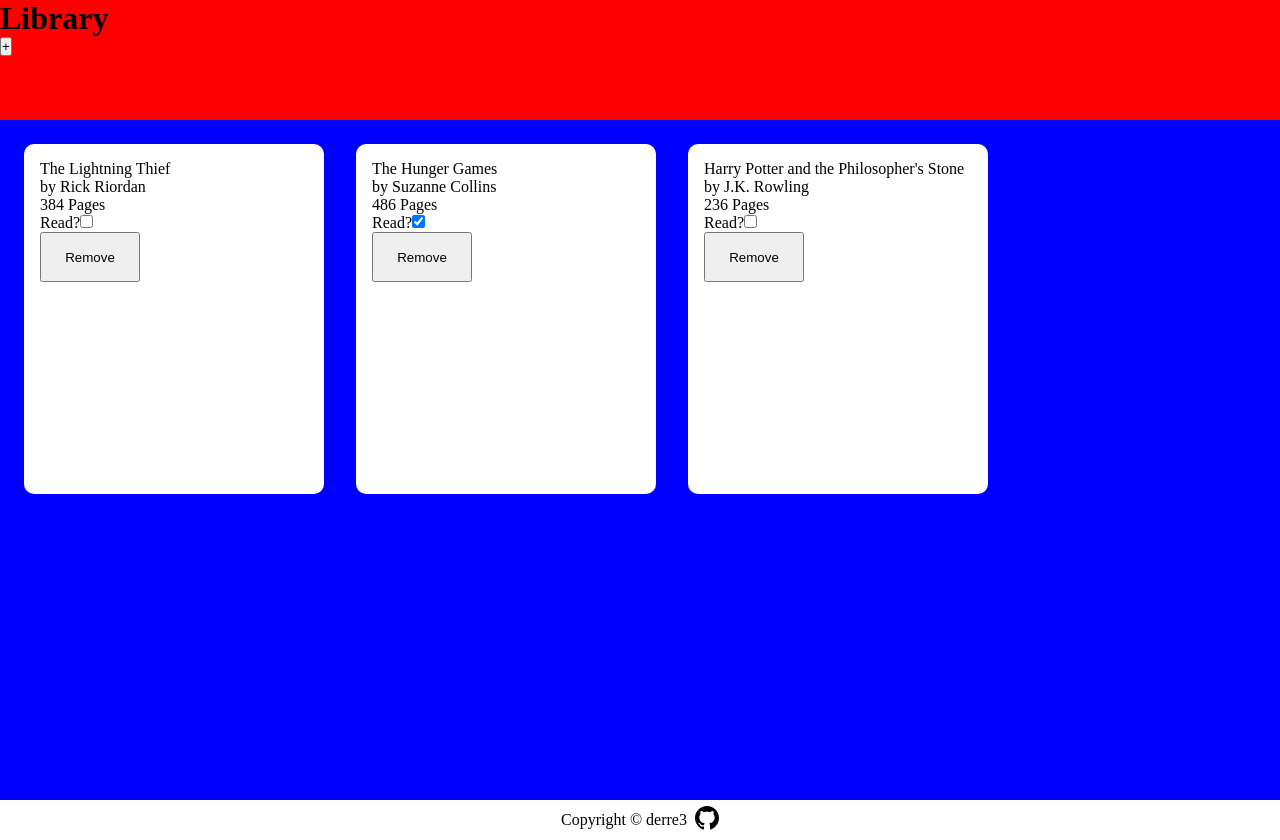
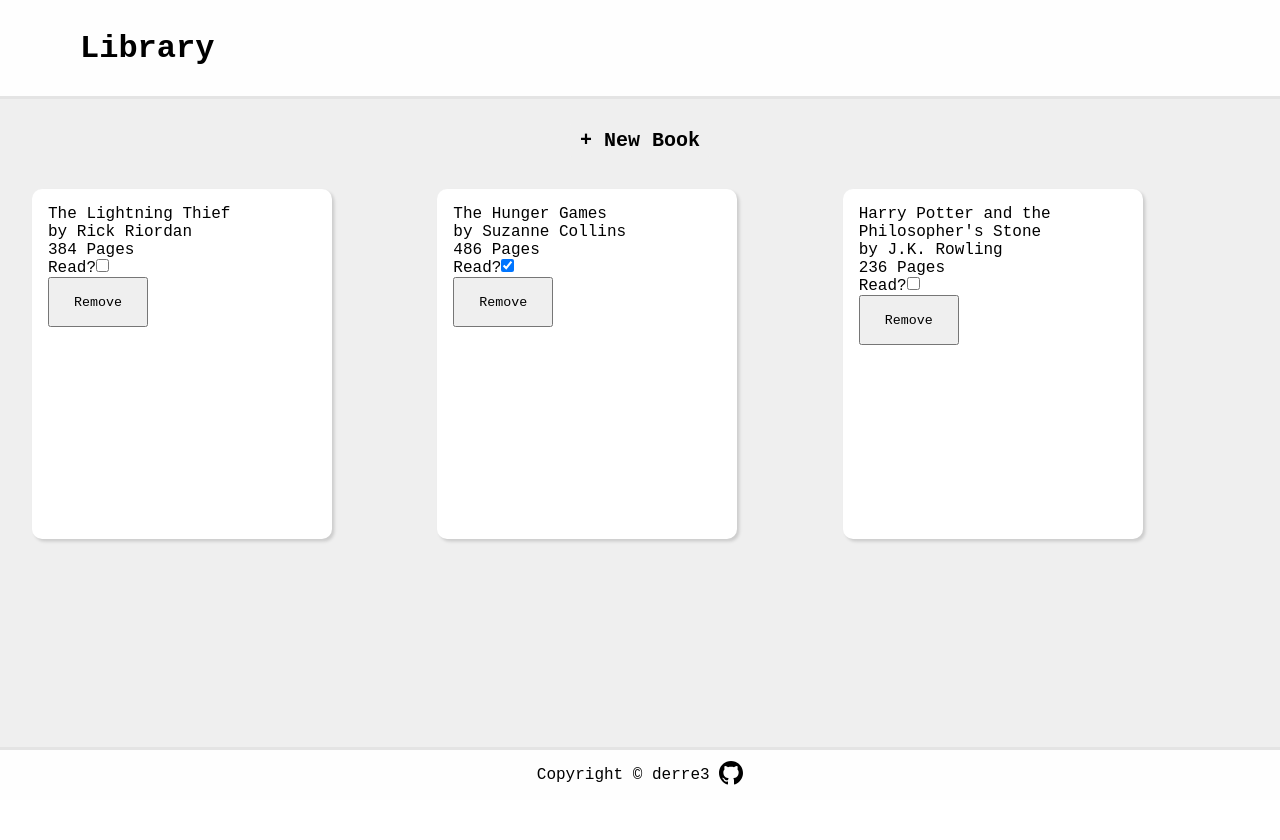
Before and after one commit to derre3/library, a plain HTML site: page index.html in a window 1280 px wide. After the commit the page ends 800 px from the top, so only its background shows below. Drawn offline with Linux system fonts and the light colour scheme.

Commit message:
replace placeholder styling

```diff
--- a/index.html
+++ b/index.html
@@ -47,11 +47,14 @@
         </div>
       </form>
     </dialog>
+    <div class="container">
       <div class="header">
         <h1>Library</h1>
-      <button class="add-book">+</button>
       </div>
       <div class="main">
+      <div class="button-wrapper">
+        <button class="add-book"><h2>+ New Book</h3></button>
+      </div>
         <div class="card-container">
 
           <!-- <div class="card">
@@ -74,5 +77,6 @@
         </div>
       </div>
       <footer>Copyright © derre3<a href="http://github.com/derre3"><svg xmlns="http://www.w3.org/2000/svg" width="24" height="24" viewBox="0 0 24 24"><path d="M12 0c-6.626 0-12 5.373-12 12 0 5.302 3.438 9.8 8.207 11.387.599.111.793-.261.793-.577v-2.234c-3.338.726-4.033-1.416-4.033-1.416-.546-1.387-1.333-1.756-1.333-1.756-1.089-.745.083-.729.083-.729 1.205.084 1.839 1.237 1.839 1.237 1.07 1.834 2.807 1.304 3.492.997.107-.775.418-1.305.762-1.604-2.665-.305-5.467-1.334-5.467-5.931 0-1.311.469-2.381 1.236-3.221-.124-.303-.535-1.524.117-3.176 0 0 1.008-.322 3.301 1.23.957-.266 1.983-.399 3.003-.404 1.02.005 2.047.138 3.006.404 2.291-1.552 3.297-1.23 3.297-1.23.653 1.653.242 2.874.118 3.176.77.84 1.235 1.911 1.235 3.221 0 4.609-2.807 5.624-5.479 5.921.43.372.823 1.102.823 2.222v3.293c0 .319.192.694.801.576 4.765-1.589 8.199-6.086 8.199-11.386 0-6.627-5.373-12-12-12z"/></svg></a></footer>
+    </div>
   </body>
 </html>
--- a/style.css
+++ b/style.css
@@ -4,25 +4,62 @@
   padding: 0;
 }
 
-body {
-  height: 100svh;
+body,
+button {
+  font-family: 'Courier New', Courier, monospace;
+}
+
+.container {
+  display: flex;
+  flex-direction: column;
+  min-height: 100svh;
 }
 
 .header {
-  background-color: red;
-  height: 15%;
+  background-color: #fefefe;
+  display: flex;
+  align-items: center;
+  justify-content: space-between;
+  padding: 3rem 5rem;
+  height: 75px;
+}
+
+.button-wrapper {
+  display: flex;
+  align-items: center;
+  justify-content: center;
+  margin-top: 25px;
+}
+
+.button-wrapper > button {
+  width: 9rem;
+  height: 33px;
+  border-style: none;
+  border-radius: 5px;
+  background-color: #efefef;
+  cursor: pointer;
+}
+
+.button-wrapper > button:hover {
+  transition: 250ms;
+  background-color: #e5e5e5;
+  box-shadow: rgba(0, 0, 0, 0.25) 0px 14px 28px, rgba(0, 0, 0, 0.22) 0px 10px 10px;
 }
 
 .main {
-  background-color: blue;
-  height: 85%;
+  background-color: #efefef;
+  flex: 1;
+  border-bottom: solid;
+  border-top: solid;
+  border-color: #e4e4e4;
 }
 
 .card-container {
-  display: flex;
-  flex-wrap: wrap;
-  gap: 2rem;
-  padding: 1.5rem;
+  padding: 2rem;
+  display: grid;
+  grid-template-columns: repeat(auto-fill, minmax(350px, 1fr));
+  row-gap: 5vh;
+  justify-content: center;
 }
 
 .card {
@@ -32,6 +69,7 @@ body {
   color: black;
   padding: 1rem;
   border-radius: 10px;
+  box-shadow: rgba(0, 0, 0, 0.15) 2.4px 2.4px 3.2px;
 }
 
 form {
@@ -62,10 +100,11 @@ dialog {
 }
 
 footer {
-  height: 40px;
+  height: 50px;
   display: flex;
   justify-content: center;
   align-items: center;
+  background-color: #fefefe;
 }
 
 svg {
```
Lines whose indentation alone changed are shown as unchanged.
